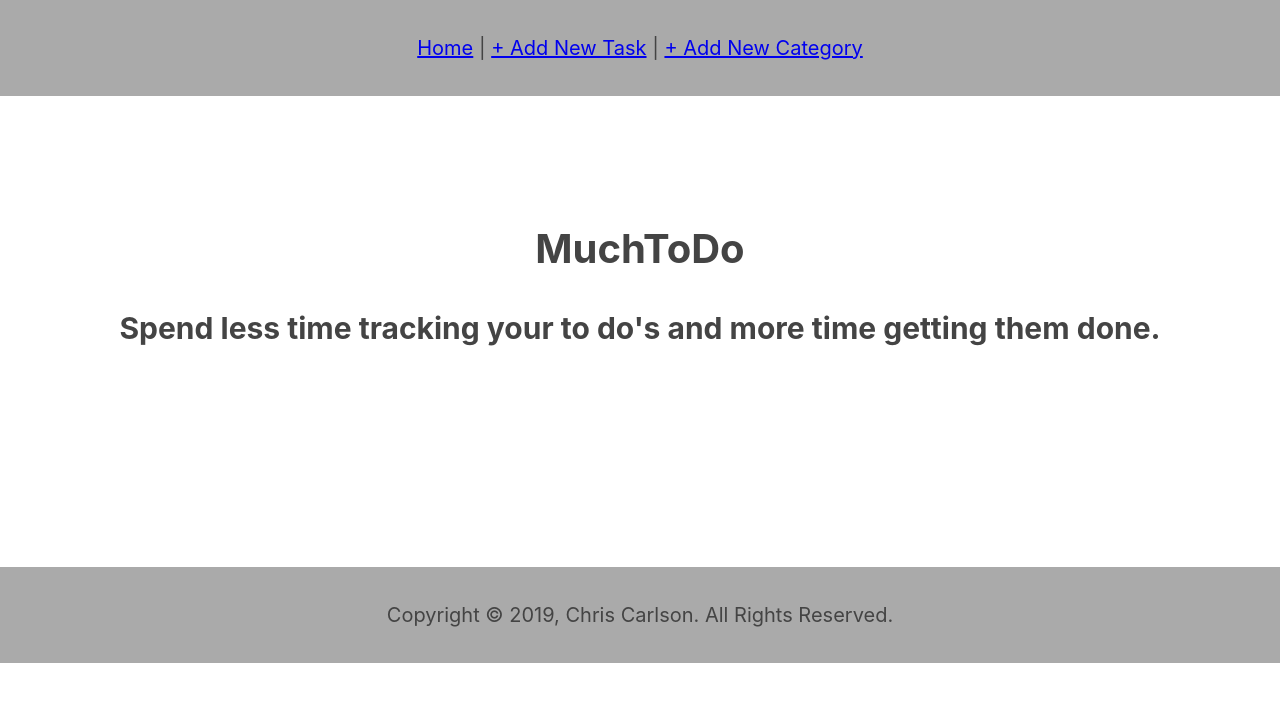
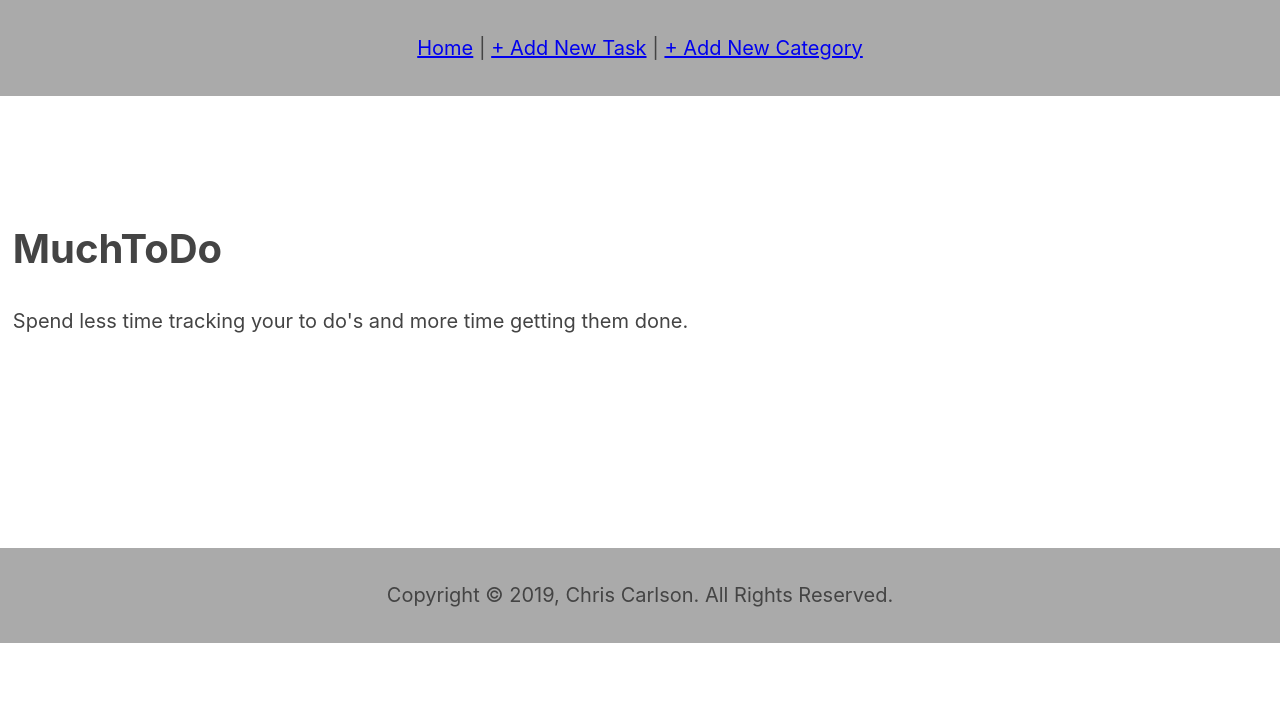
Before and after one commit to chriscarlsondev/muchtodo-client, a React (Create React App) app: page /addnewcategory in a window 1280 px wide. Shown: the top 702 px of the page. Built offline with nearby package versions, Linux system fonts and the light colour scheme.

Commit message:
updated css to move to proper component css file

```diff
--- a/src/components/App/App.css
+++ b/src/components/App/App.css
@@ -10,11 +10,6 @@
     line-height: 1.5;
   }
 
-  footer {
-    background-color: #aaa;
-    padding: 1%;
-  }
-
   section {
     min-height: 200px;
     padding: 1% 0;
--- a/src/components/Footer/Footer.css
+++ b/src/components/Footer/Footer.css
@@ -0,0 +1,4 @@
+footer {
+    background-color: #aaa;
+    padding: 1%;
+}
--- a/src/components/Header/Header.css
+++ b/src/components/Header/Header.css
@@ -1,3 +1,4 @@
 header {
-    padding: 15% 0;
+    padding: 15% 1%;
+    text-align: left;
 }
--- a/src/components/Header/Header.js
+++ b/src/components/Header/Header.js
@@ -5,7 +5,7 @@ export default class Header extends Component {
   render() {
     return <>
         <h1>MuchToDo</h1>
-        <h2>Spend less time tracking your to do's and more time getting them done.</h2>
+        <p>Spend less time tracking your to do's and more time getting them done.</p>
     </>
   }
 }
```
